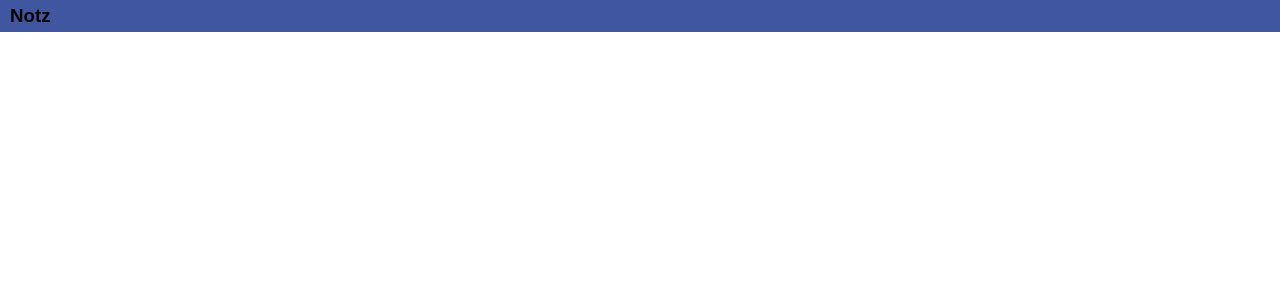
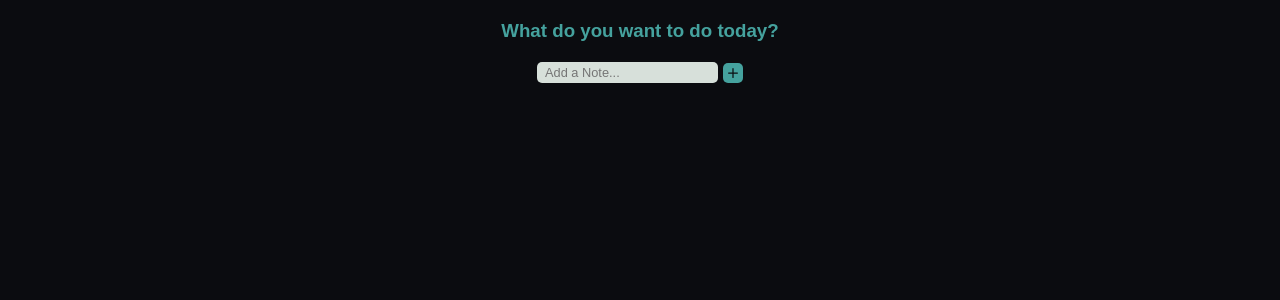
Before and after one commit to kimsteve31/notes-app, a React (Create React App) app: page / in a window 1280 px wide. Shown: the top 300 px of the page. Built offline with nearby package versions, Linux system fonts and the light colour scheme.

Commit message:
Layout and Add functionality added

```diff
--- a/package.json
+++ b/package.json
@@ -8,6 +8,7 @@
     "@testing-library/user-event": "^12.1.10",
     "react": "^17.0.1",
     "react-dom": "^17.0.1",
+    "react-icons": "^4.1.0",
     "react-scripts": "4.0.1",
     "web-vitals": "^0.2.4"
   },
--- a/src/App.css
+++ b/src/App.css
@@ -3,14 +3,84 @@
   box-sizing: border-box;
   margin: 0;
   padding: 0;
+  user-select: none;
 }
 
 body {
-  font-family: Arial, Arial, Helvetica, sans-serif;
+  font-family: Arial, Helvetica, sans-serif;
+  background: #0b0c10;
 }
 
-/* Header CSS - Header.js*/
-.notz-header {
-  background-color: #4056a1;
-  padding: 5px 10px;
+.container {
+  text-align: center;
+  max-width: 90vw;
+  margin: 0 auto;
+  margin-top: 20px;
+  display: flex;
+  flex-direction: column;
+  align-items: center;
+  color: black;
 }
+
+/* Header */
+.header-title {
+  color: #45a29e;
+}
+
+/* Notes Form */
+.notes-form {
+  margin: 20px 0;
+  width: 100%;
+  display: flex;
+  align-items: center;
+  justify-content: center;
+}
+
+.note-input {
+  outline: none;
+  size: 50;
+  font-size: 0.8rem;
+  border: none;
+  background: #d7e0da;
+  padding: 0.2rem 0.5rem;
+  border-radius: 5px;
+}
+
+.notes-submit {
+  cursor: pointer;
+  margin-left: 5px;
+  border-radius: 5px;
+  color: #45a29e;
+  background-color: transparent;
+  border: none;
+  outline: none;
+  display: flex;
+}
+
+.notes-icon {
+  border-radius: 5px;
+}
+
+.notes-icon:hover {
+  box-shadow: 0 0 5px rgba(81, 203, 238, 1);
+  outline: none;
+}
+
+/* Notes List */
+.list {
+  width: 300px;
+  margin-top: 20px;
+  list-style: none;
+}
+
+.item {
+  background-color: #45a29e;
+  height: 30px;
+  margin-bottom: 15px;
+  border-radius: 5px;
+  padding-left: 5px;
+  font-size: 13px;
+  display: flex;
+  align-items: center;
+  cursor: pointer;
+}
--- a/src/App.js
+++ b/src/App.js
@@ -1,11 +1,18 @@
 import './App.css';
-import { Header } from './components/Header';
+import { Header } from './components/Header'
+import { NotesTodo } from './components/NotesTodo'
+import { NotesList } from './components/NotesList'
+import { GlobalProvider } from './context/GlobalState'
 
 function App() {
   return (
-    <div className="container">
-      <Header />
-    </div>
+    <GlobalProvider>
+      <div className="container">
+        <Header />
+        <NotesTodo className="notes-form" />
+        <NotesList />
+      </div>
+    </GlobalProvider>
   );
 }
 
--- a/src/components/Header.js
+++ b/src/components/Header.js
@@ -3,10 +3,9 @@ import React from 'react'
 export const Header = () => {
   return (
     <div>
-      <i class="fas fa-bars"></i>
-      <h3 className="notz-header">Notz</h3>
+      <h3 className="header-title">What do you want to do today?</h3>
     </div>
   )
 }
 
-export default Header;
+export default Header
--- /dev/null
+++ b/src/components/NoteItem.js
@@ -0,0 +1,11 @@
+import React from 'react'
+
+export const NoteItem = ({ item }) => {
+  return (
+    <li className="item">
+      <p className="item-name">{item.text}</p>
+    </li>
+  )
+}
+
+export default NoteItem
--- /dev/null
+++ b/src/components/NotesList.js
@@ -0,0 +1,13 @@
+import React, { useContext } from 'react'
+import { NoteItem } from './NoteItem'
+import { GlobalContext } from '../context/GlobalState'
+
+export const NotesList = () => {
+  const { listTodo } = useContext(GlobalContext);
+
+  return (
+    <ul className="list">
+      {listTodo.map(todo => (<NoteItem key={todo.id} item={todo} />))}
+    </ul>
+  )
+}
--- /dev/null
+++ b/src/components/NotesTodo.js
@@ -0,0 +1,44 @@
+import React, { useState, useContext } from 'react'
+import { BsFillPlusSquareFill } from 'react-icons/bs'
+import { GlobalContext } from '../context/GlobalState'
+
+export const NotesTodo = () => {
+  const [text, setText] = useState('');
+  const { addTodo } = useContext(GlobalContext);
+
+  const handleInput = (e) => {
+    if (text.length < 20) {
+      setText(e.target.value);
+    }
+  }
+
+  const submitInput = (e) => {
+    e.preventDefault();
+
+    const newTodo = {
+      id: Math.floor(Math.random() * 100000),
+      text,
+      completed: false
+    }
+
+    addTodo(newTodo);
+    setText('');
+  }
+
+  return (
+    <form className="notes-form" onSubmit={submitInput}>
+        <input
+          type="text"
+          placeholder="Add a Note..."
+          className="note-input"
+          value={text}
+          onChange={handleInput}
+        />
+        <button className="notes-submit">
+          < BsFillPlusSquareFill size={20} className="notes-icon" />
+        </button>
+    </form>
+  )
+}
+
+export default NotesTodo
--- /dev/null
+++ b/src/context/AppReducer.js
@@ -0,0 +1,11 @@
+export default (state, action) => {
+  switch(action.type) {
+    case 'ADD_TODO':
+      return {
+        ...state,
+        listTodo: [action.payload, ...state.listTodo]
+      }
+    default:
+      return state;
+  }
+}
--- /dev/null
+++ b/src/context/GlobalState.js
@@ -0,0 +1,30 @@
+import React, { createContext, useReducer } from 'react'
+import AppReducer from './AppReducer'
+
+const initialState = {
+  listTodo: [
+  ]
+}
+
+// Create Context
+export const GlobalContext = createContext(initialState);
+//Provider component
+export const GlobalProvider = ({ children }) => {
+  const [state, dispatch] = useReducer(AppReducer, initialState);
+
+  function addTodo(newTodo) {
+    dispatch({
+      type: 'ADD_TODO',
+      payload: newTodo
+    });
+  }
+
+  return (
+    <GlobalContext.Provider
+      value={{
+        listTodo:state.listTodo,
+        addTodo
+      }}>
+      {children}
+    </GlobalContext.Provider>);
+}
```
Also changed, not shown: public/manifest.json, 2 other files (tests, documents, lock files or other folders).
